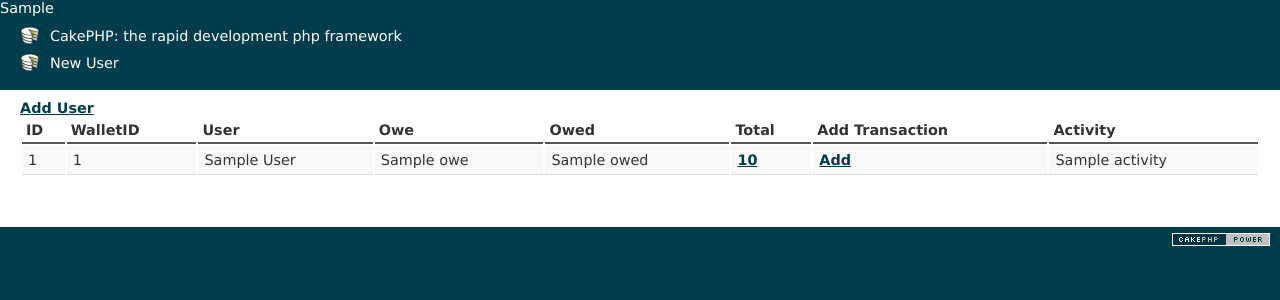
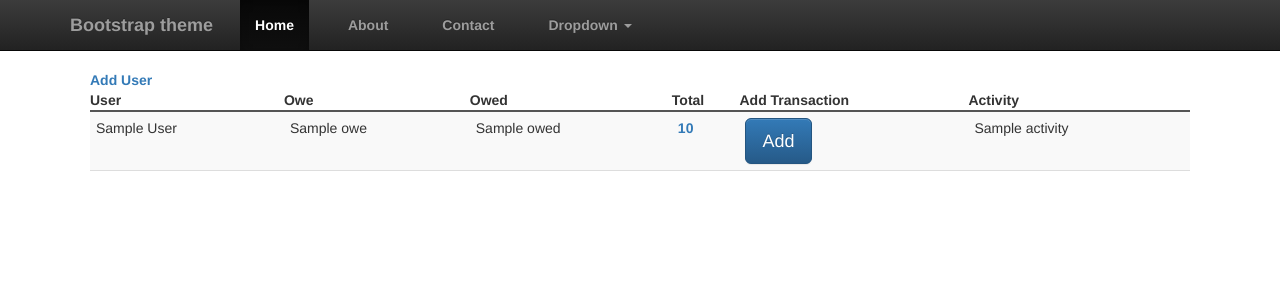
Before and after one commit to jondh/GroupWalletCake, a CakePHP app: the page made by app/View/WalletRelations/index.ctp in a window 1280 px wide. Shown: the top 300 px of the page. Run offline with PHP 8.4 and a stand-in for CakePHP, Linux system fonts and the light colour scheme; the template is opened without the code that fills it: most values are stand-ins (such as "Sample title", 1, 10 or a date in 2020); data that the repository does not hold is empty; some libraries are stand-ins or nearby versions.

Commit message:
Added Bootrap

```diff
--- a/app/View/Layouts/default.ctp
+++ b/app/View/Layouts/default.ctp
@@ -17,11 +17,12 @@
  * @license       http://www.opensource.org/licenses/mit-license.php MIT License
  */
 
-$cakeDescription = __d('cake_dev', 'CakePHP: the rapid development php framework');
+$cakeDescription = __d('cake_dev', 'Group Wallet');
 ?>
 <!DOCTYPE html>
 <html>
 <head>
+	<meta name="viewport" content="width=device-width, initial-scale=1.0">
 	<?php echo $this->Html->charset(); ?>
 	<title>
 		<?php echo $cakeDescription ?>:
@@ -41,6 +42,18 @@ $cakeDescription = __d('cake_dev', 'CakePHP: the rapid development php framework
 							'http://code.jquery.com/ui/1.10.1/jquery-ui.js'));
         echo $scripts_for_layout;
 	?>
+
+    <!-- Bootstrap core CSS -->
+    <link href="../../../../../dist/css/bootstrap.css" rel="stylesheet">
+    <!-- Bootstrap theme -->
+    <link href="../../../../../dist/css/bootstrap-theme.min.css" rel="stylesheet">
+
+    <!-- HTML5 shim and Respond.js IE8 support of HTML5 elements and media queries -->
+    <!--[if lt IE 9]>
+      <script src="../../assets/js/html5shiv.js"></script>
+      <script src="../../assets/js/respond.min.js"></script>
+    <![endif]-->
+
 </head>
 
 <?php
@@ -48,11 +61,45 @@ $cakeDescription = __d('cake_dev', 'CakePHP: the rapid development php framework
 ?>
 
 <body>
-	<div id="container">
-		<div id="header">
-			<h1><?php echo $this->Html->link($cakeDescription, 'http://cakephp.org'); ?></h1>
-			<h1><?php echo $this->Html->link('New User', array('controller' => 'users', 'action' => 'add')); ?></h1>
-		</div>
+
+    <!-- Fixed navbar -->
+    <div class="navbar navbar-inverse navbar-fixed-top">
+      <div class="container">
+        <div class="navbar-header">
+          <button type="button" class="navbar-toggle" data-toggle="collapse" data-target=".navbar-collapse">
+            <span class="icon-bar"></span>
+            <span class="icon-bar"></span>
+            <span class="icon-bar"></span>
+          </button>
+          <a class="navbar-brand" href="#">Bootstrap theme</a>
+        </div>
+        <div class="navbar-collapse collapse">
+          <ul class="nav navbar-nav">
+            <li class="active"><a href="#">Home</a></li>
+            <li><a href="#about">About</a></li>
+            <li><a href="#contact">Contact</a></li>
+            <li class="dropdown">
+              <a href="#" class="dropdown-toggle" data-toggle="dropdown">Dropdown <b class="caret"></b></a>
+              <ul class="dropdown-menu">
+                <li><a href="#">Action</a></li>
+                <li><a href="#">Another action</a></li>
+                <li><a href="#">Something else here</a></li>
+                <li class="divider"></li>
+                <li class="dropdown-header">Nav header</li>
+                <li><a href="#">Separated link</a></li>
+                <li><a href="#">One more separated link</a></li>
+              </ul>
+            </li>
+          </ul>
+        </div><!--/.nav-collapse -->
+      </div>
+    </div>
+
+	<br>
+	<br>
+	<br>
+
+	<div class="container theme-showcase">
 		<div id="content">
 
 			<?php echo $this->Session->flash(); ?>
@@ -60,17 +107,14 @@ $cakeDescription = __d('cake_dev', 'CakePHP: the rapid development php framework
 			<?php echo $this->fetch('content'); ?>
 		</div>
 		<div id="footer">
-			<?php echo $this->Html->link(
-					$this->Html->image('cake.power.gif', array('alt' => $cakeDescription, 'border' => '0')),
-					'http://www.cakephp.org/',
-					array('target' => '_blank', 'escape' => false)
-				);
-			?>
 		</div>
 	</div>
 	<?php echo $this->element('sql_dump');
 	      echo $this->Js->writeBuffer();
 	?>
 
+    <script src="../../assets/js/jquery.js"></script>
+    <script src="../../dist/js/bootstrap.min.js"></script>
+    <script src="../../assets/js/holder.js"></script>
 </body>
 </html>
--- a/app/View/WalletRelations/index.ctp
+++ b/app/View/WalletRelations/index.ctp
@@ -2,8 +2,8 @@
 
 <table>
 	<tr>
-		<th>ID</th>
-		<th>WalletID</th>
+		<!--<th>ID</th>-->
+		<!--<th>WalletID</th>-->
 		<th>User</th>
 		<th>Owe</th>
 		<th>Owed</th>
@@ -12,8 +12,8 @@
 		<th>Activity</th>
 	</tr>
 		<?php foreach ($wallet_relations as $walletRelation): ?>
-				<td> <?php echo $walletRelation['WalletRelation']['wallet_relation_id']; ?> </td>
-				<td> <?php echo $walletRelation['WalletRelation']['wallet_id']; ?> </td>
+				<!--<td> <?//php echo $walletRelation['WalletRelation']['wallet_relation_id']; ?> </td>-->
+				<!--<td> <?//php echo $walletRelation['WalletRelation']['wallet_id']; ?> </td>-->
 				<td> <?php echo $walletRelation['UserWR']['firstName'] . " " . $walletRelation['UserWR']['lastName']; ?> </td>
 				<td> <?php echo $walletRelation['money']['owe']; ?> </td>
 				<td> <?php echo $walletRelation['money']['owed']; ?> </td>
@@ -21,11 +21,12 @@
 						array('controller' => 'Transactions', 'action' => 'getTotalUserWallet', $walletRelation['WalletRelation']['wallet_id'], $walletRelation['WalletRelation']['user_id'])); ?> </td>
 				<td>
 					<?php echo $this->Html->link('Add',
-						array('controller' => 'Transactions', 'action' => 'add', $walletRelation['WalletRelation']['wallet_id'], $walletRelation['WalletRelation']['user_id'])); ?>
+						array('controller' => 'Transactions', 'action' => 'add', $walletRelation['WalletRelation']['wallet_id'], $walletRelation['WalletRelation']['user_id']), array('class' => 'btn btn-primary btn-lg'));?>
 				</td>
 				<td> <?php echo $walletRelation['WalletRelation']['activity']; ?> </td>
 			</tr>
 
 		<?php endforeach; ?>
 		<?php unset($walletRelation); ?>
+
 </table>
```
